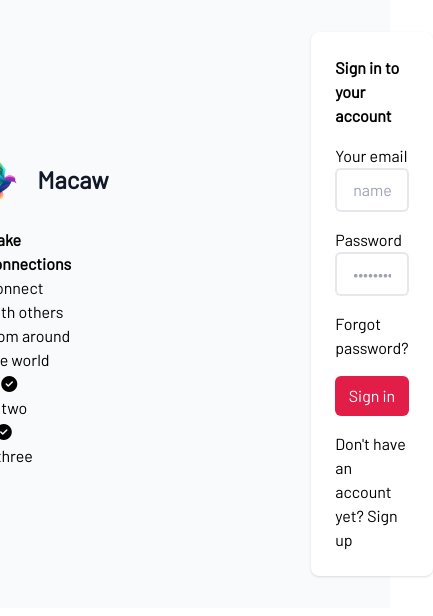
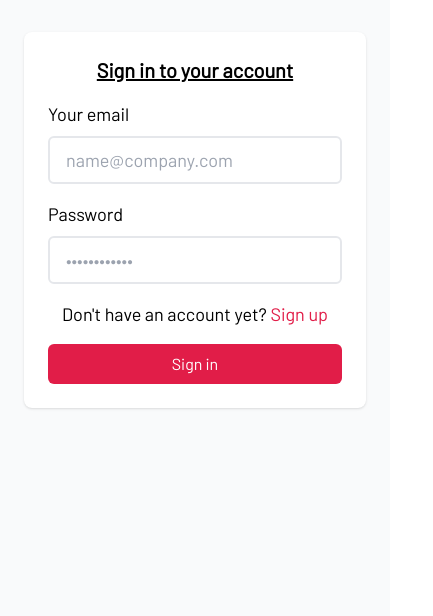
Before and after one commit to brajpatel/messaging-app, a React (Vite) app: page / in a window 390 px wide. Shown: the top 616 px of the page, 433 px wide, since content can reach past the window. Built offline with nearby package versions, Linux system fonts and the light colour scheme.

Commit message:
Style login page with mobile first approach

```diff
--- a/src/components/Login.jsx
+++ b/src/components/Login.jsx
@@ -1,52 +1,58 @@
 function Login() {
     return (
-        <section className="bg-gray-50 dark:bg-gray-900">
-            <div className="flex items-center justify-center gap-60 px-6 py-8 mx-auto md:h-screen lg:py-0">
-                <div className="flex flex-col items-center">
-                    <a href="#" className="flex items-center mb-2 text-2xl font-semibold text-gray-900 dark:text-white">
-                        <img className="w-20 h-20" src="/logo.png" alt="logo"/>
+        <section className="bg-gray-50 dark:bg-gray-900 h-screen">
+            <div className="flex items-center justify-center gap-10 px-6 mx-auto lg:py-0">
+                <div className="hidden md:flex flex-col items-center md:w-1/2 lg:w-1/3">
+                    <a href="https://github.com/brajpatel" target="_blank" className="flex items-center text-2xl font-semibold text-gray-900 dark:text-gray-50">
+                        <img className="w-32 h-32" src="/logo.png" alt="logo"/>
                         Macaw
                     </a>
 
-                    <div className="flex items-center gap-2">
-                        <i className="fa-solid fa-circle-check text-xl text-rose-600"></i>
-                        <div className="flex flex-col">
-                            <p className="font-bold">Make connections</p>
-                            <p>Connect with others from around the world</p>
+                    <div className="flex flex-col gap-5">
+                        <div className="flex gap-2">
+                            <i className="fa-solid fa-circle-check text-xl text-rose-600"></i>
+                            <div className="flex flex-col">
+                                <p className="font-bold text-lg lg:text-xl dark:text-gray-200">Make connections</p>
+                                <p className="lg:text-lg dark:text-gray-300">Connect with others from around the world!</p>
+                            </div>
                         </div>
-                    </div>
 
-                    <div>
-                        <i className="fa-solid fa-circle-check"></i>
-                        <p>two</p>
-                    </div>
+                        <div className="flex gap-2">
+                            <i className="fa-solid fa-circle-check text-xl text-rose-600"></i>
+                            <div className="flex flex-col">
+                                <p className="font-bold text-lg lg:text-xl dark:text-gray-200">Another feature</p>
+                                <p className="lg:text-lg dark:text-gray-300">Description for this feature</p>
+                            </div>
+                        </div>
 
-                    <div>
-                        <i className="fa-solid fa-circle-check"></i>
-                        <p>three</p>
+                        <div className="flex gap-2">
+                            <i className="fa-solid fa-circle-check text-xl text-rose-600"></i>
+                            <div className="flex flex-col">
+                                <p className="font-bold text-lg lg:text-xl dark:text-gray-200">Another feature</p>
+                                <p className="lg:text-lg dark:text-gray-300">Description for this feature</p>
+                            </div>
+                        </div>
                     </div>
                 </div>
 
-                <div className="bg-white dark:bg-gray-700 shadow p-6 space-y-4 md:space-y-6 sm:p-8 rounded-lg">
-                    <h1 className='font-bold dark:text-gray-100'>
-                        Sign in to your account
-                    </h1>
+                <div className="bg-white dark:bg-gray-800 shadow p-6 space-y-4 w-full mt-8 md:w-1/2 md:mt-12 lg:w-1/3 md:space-y-6 sm:p-8 rounded-lg">
+                    <h1 className='font-bold dark:text-gray-100 text-xl text-center underline'>Sign in to your account</h1>
                     <form className="space-y-4 md:space-y-6" action="#">
                         <div>
-                            <label className="mb-2" htmlFor="email">Your email</label>
-                            <input className='block w-full px-4 py-2 border-2 focus:outline-none focus:border-rose-500 rounded-md' type="email" name="email" id="email" placeholder="name@company.com" required=""/>
+                            <label className="text-lg dark:text-gray-100" htmlFor="email">Your email</label>
+                            <input className='block text-lg w-full px-4 py-2 mt-2 border-2 focus:outline-none focus:border-rose-500 rounded-md' type="email" name="email" id="email" placeholder="name@company.com" required=""/>
                         </div>
+
                         <div>
-                            <label className="mb-2" htmlFor="password">Password</label>
-                            <input className='block w-full px-4 py-2 border-2 focus:outline-none focus:border-rose-500 rounded-md' type="password" name="password" id="password" placeholder="••••••••••••" required=""/>
+                            <label className="text-lg dark:text-gray-100" htmlFor="password">Password</label>
+                            <input className='block text-lg w-full px-4 py-2 mt-2 border-2 focus:outline-none focus:border-rose-500 rounded-md' type="password" name="password" id="password" placeholder="••••••••••••" required=""/>
                         </div>
-                        <div>
-                            <a href="#">Forgot password?</a>
-                        </div>
+
+                        <p className="text-lg dark:text-gray-300 text-center">
+                            Don't have an account yet? <a href="#" className="text-rose-600 dark:text-rose-500 hover:underline">Sign up</a>
+                        </p>
+
                         <button className="bg-rose-600 text-white w-full py-2 rounded-md" type="submit">Sign in</button>
-                        <p>
-                            Don't have an account yet? <a href="#">Sign up</a>
-                        </p>
                     </form>
                 </div>
             </div>
```
